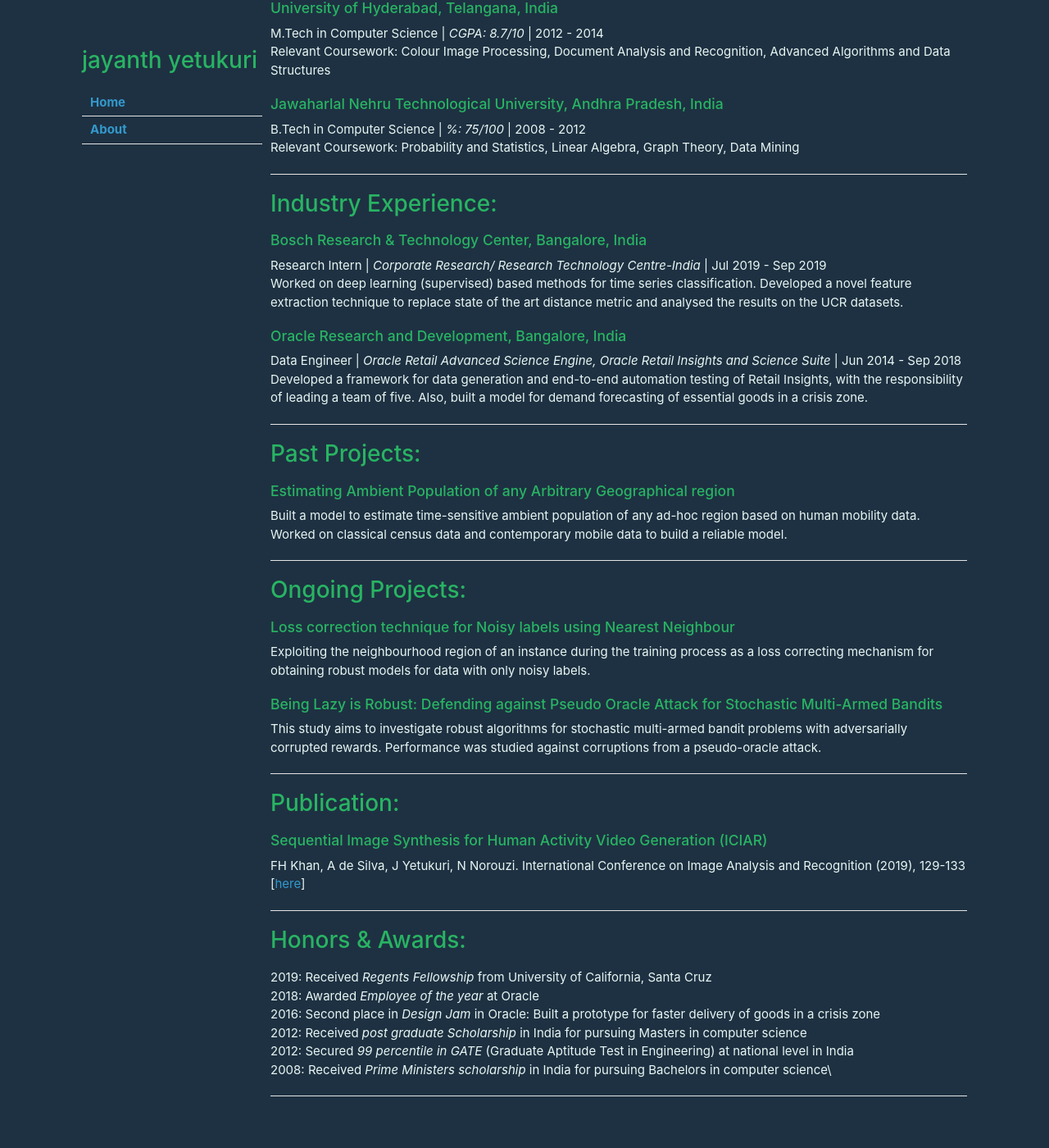
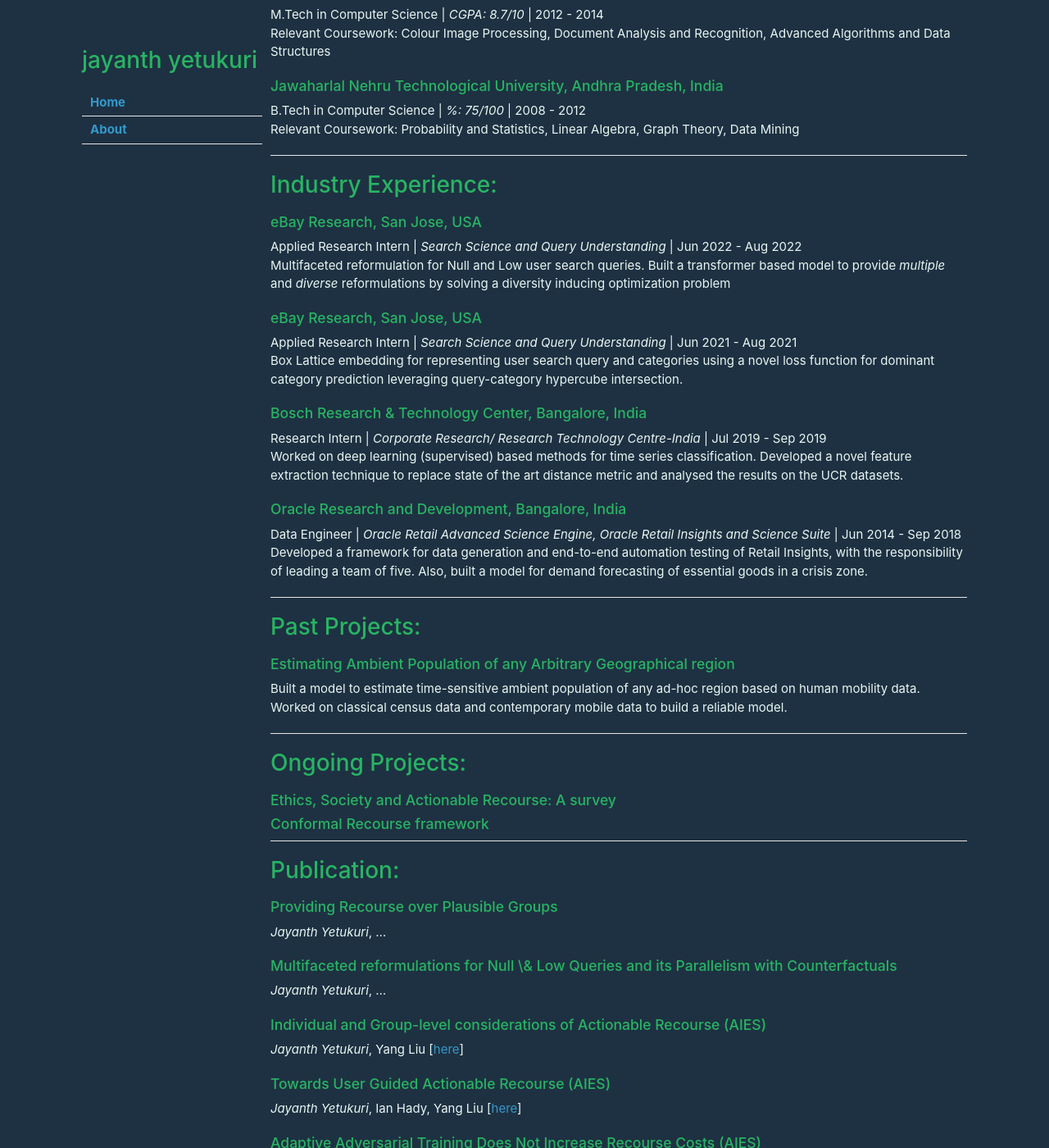
Before and after one commit to jayanthyetukuri/jayanthyetukuri.github.io, a Jekyll site: the page built from about.md, in a window 1280 px wide and 1400 px high, scrolled down 779 px. Shown: the whole window at 82% size. Built offline with Jekyll 4.4.1, drawn with Linux system fonts in a browser that asks for light colours; our own code applies the rules of GitHub Pages for plain Markdown files; the repository's description, which GitHub fills in, is left out; some of the changed text lies outside the part shown.

Commit message:
Update about.md

```diff
--- a/about.md
+++ b/about.md
@@ -1,18 +1,16 @@
 # Jayanth Yetukuri
-I am a third year Phd student in the CS department of UC, Santa Cruz. I am working with [Prof. Yang Liu](http://yliuu.com/) on enhancing the performance of machine learning models in the noisy setting. My research interests also include understanding robustness in neural networks and robust algorithms in general.
+I am a fifth year Phd student in the CS department of UC, Santa Cruz. I am working with [Prof. Yang Liu](http://yliuu.com/) on user centric _Actionable Recourse_. My research interests are in societal aspects of _Artificial Intelligence & Machine Learning_, including but not limited to _robustness_, _recoursability_, _fairness_ and is centered explicitly around improving \textbf{trustworthiness} of the models.
 
 ---
 
 # Contact:
 phone
 
-       +1 (831) 400-6736
+       +1 (83 one) 4 zero zero - six 73 six
 
 email
 
-       [first name][dot][last name][at]gmail[dot]com
-
-       [first letter of first name][yetukur][at]ucsc[dot]edu
+       [first name][dot][last name][at]{gmail[dot]com, ucsc[dot]edu}
 
 ---
 
@@ -46,6 +44,14 @@ Relevant Coursework: Probability and Statistics, Linear Algebra, Graph Theory, D
 ---
 
 # Industry Experience:
+### eBay Research, San Jose, USA
+Applied Research Intern | _Search Science and Query Understanding_ | Jun 2022 - Aug 2022\
+Multifaceted reformulation for Null and Low user search queries. Built a transformer based model to provide _multiple_ and _diverse_ reformulations by solving a diversity inducing optimization problem
+
+### eBay Research, San Jose, USA
+Applied Research Intern | _Search Science and Query Understanding_ | Jun 2021 - Aug 2021\
+Box Lattice embedding for representing user search query and categories using a novel loss function for dominant category prediction leveraging query-category hypercube intersection.
+
 ### Bosch Research & Technology Center, Bangalore, India
 Research Intern | _Corporate Research/ Research Technology Centre-India_ | Jul 2019 - Sep 2019\
 Worked on deep learning (supervised) based methods for time series classification. Developed a novel feature extraction technique to replace state of the art distance metric and analysed the results on the UCR datasets.
@@ -63,24 +69,43 @@ Built a model to estimate time-sensitive ambient population of any ad-hoc region
 ---
 
 # Ongoing Projects:
-### Loss correction technique for Noisy labels using Nearest Neighbour
-Exploiting the neighbourhood region of an instance during the training process as a loss correcting mechanism for
-obtaining robust models for data with only noisy labels.
+### Ethics, Society and Actionable Recourse: A survey
 
-### Being Lazy is Robust: Defending against Pseudo Oracle Attack for Stochastic Multi-Armed Bandits
-This study aims to investigate robust algorithms for stochastic multi-armed bandit problems with adversarially corrupted
-rewards. Performance was studied against corruptions from a pseudo-oracle attack.
+### Conformal Recourse framework
 
 ---
 
 # Publication:
+### Providing Recourse over Plausible Groups
+_Jayanth Yetukuri_, ...
+
+### Multifaceted reformulations for Null \& Low Queries and its Parallelism with Counterfactuals
+_Jayanth Yetukuri_, ...
+
+### Individual and Group-level considerations of Actionable Recourse (AIES)
+_Jayanth Yetukuri_, Yang Liu
+[[here](https://doi.org/10.1145/3600211.3604758)]
+
+### Towards User Guided Actionable Recourse (AIES)
+_Jayanth Yetukuri_, Ian Hady, Yang Liu
+[[here](https://doi.org/10.1145/3600211.3604708)]
+
+### Adaptive Adversarial Training Does Not Increase Recourse Costs (AIES)
+Ian Hady, _Jayanth Yetukuri_, Yang Liu
+[[here](https://doi.org/10.1145/3600211.3604704)]
+
+### Robust Stochastic Bandit algorithms to defend against Oracle attack using Sample Dropout (BigData)
+_Jayanth Yetukuri_, Yang Liu
+[[here](https://ieeexplore.ieee.org/document/10020649)]
+
 ### Sequential Image Synthesis for Human Activity Video Generation (ICIAR)
-FH Khan, A de Silva, J Yetukuri, N Norouzi. International Conference on Image Analysis and Recognition (2019), 129-133\
-[[here](https://link.springer.com/chapter/10.1007/978-3-030-27272-2_11)]
+FH Khan, A de Silva, _Jayanth Yetukuri_, N Norouzi
+[[here](https://dl.acm.org/doi/abs/10.1007/978-3-030-27272-2_11)]
 
 ---
 
 # Honors & Awards:
+2023: Awarded _Travel grant_ by Sixth AAAI/ACM Conference on AI, Ethics, and Society\
 2019: Received _Regents Fellowship_ from University of California, Santa Cruz\
 2018: Awarded _Employee of the year_ at Oracle\
 2016: Second place in _Design Jam_ in Oracle: Built a prototype for faster delivery of goods in a crisis zone\
```
Also changed, not shown: other parts of about.md (+1 -1 lines).
